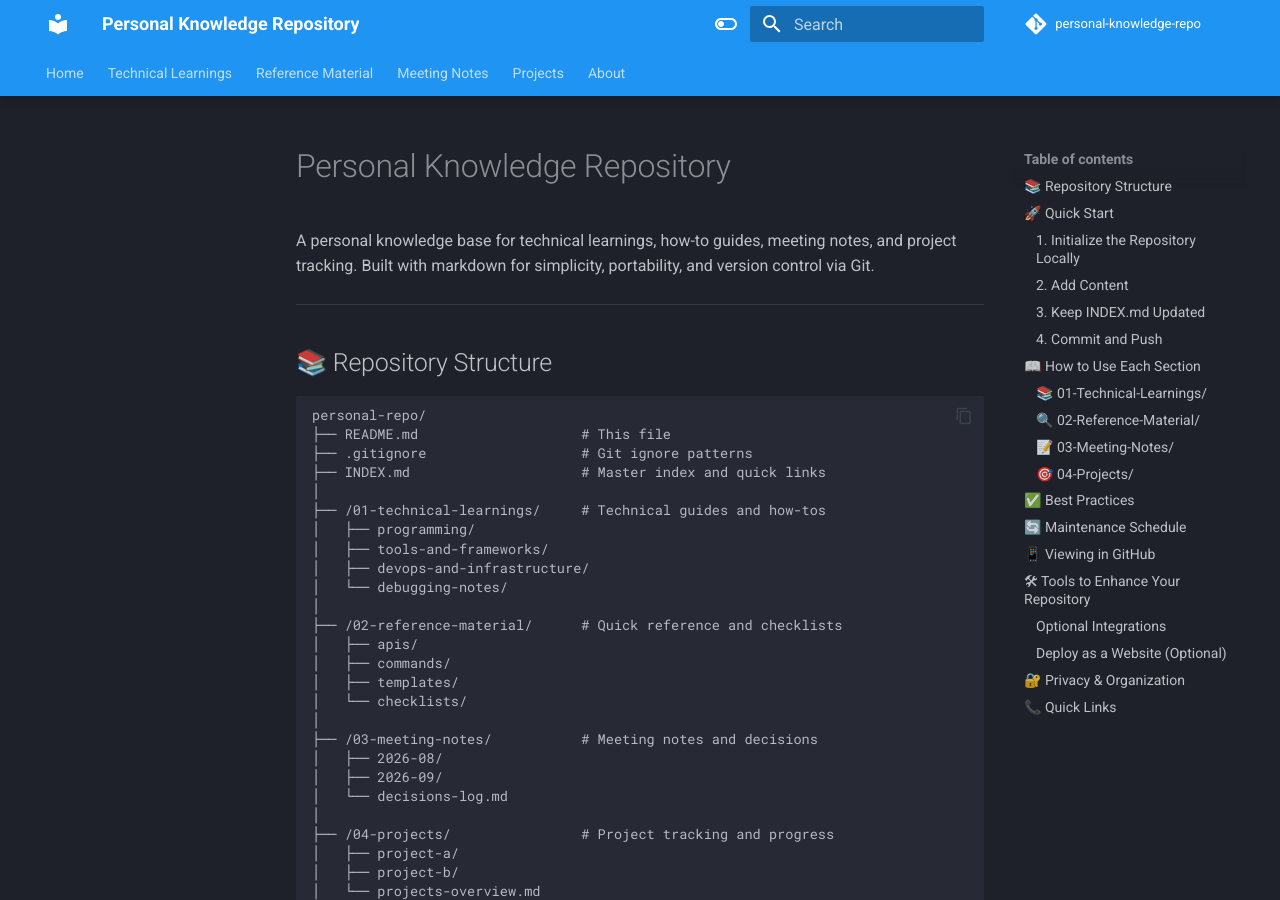
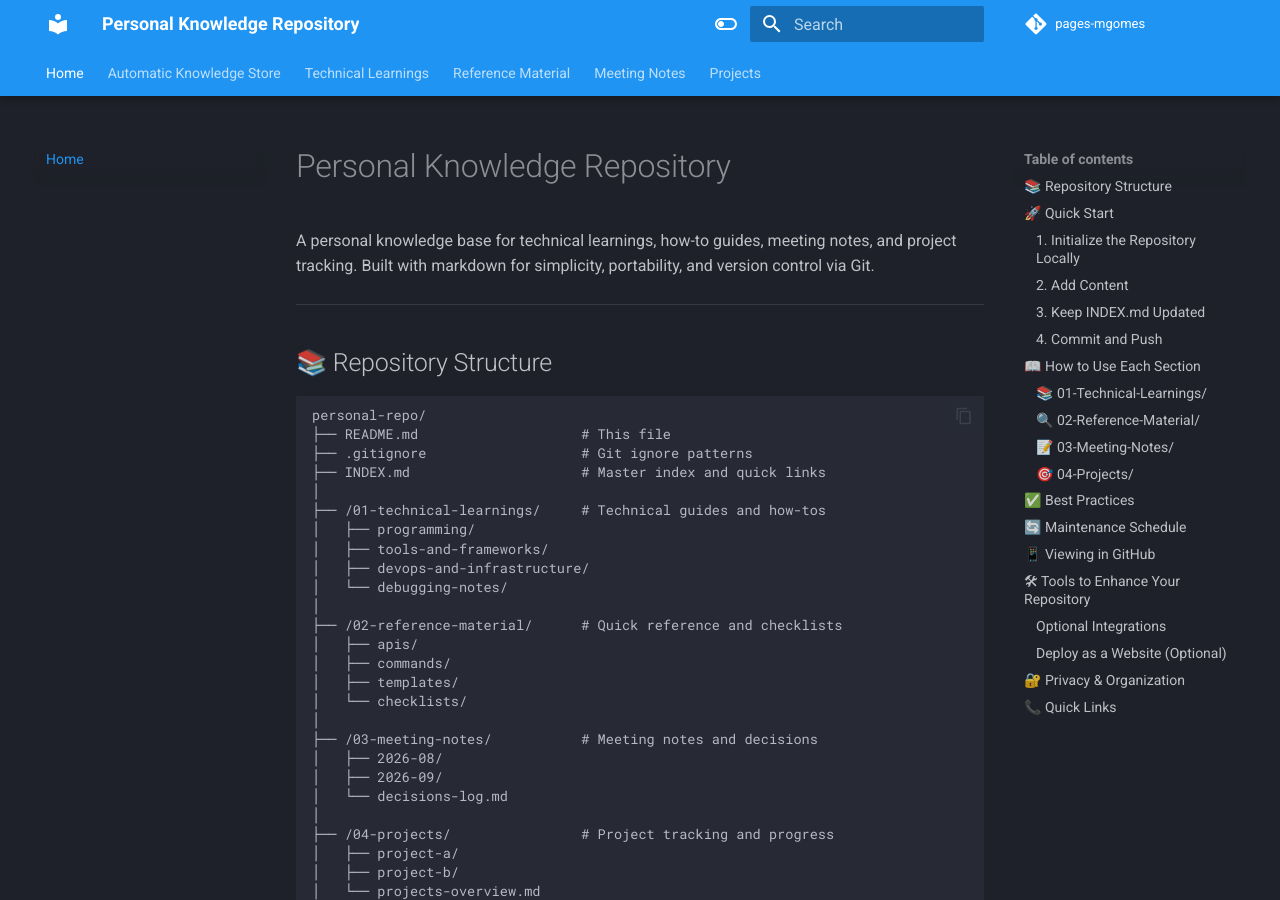
Before and after one commit to MiguelGomes2/pages-mgomes, an MkDocs documentation site: the page built from docs/index.md, in a window 1280 px wide and 900 px high. Built offline with MkDocs 1.6.1 and Material for MkDocs 9.7.7, drawn with Linux system fonts in a browser that asks for light colours; comment, search, counter and statistics services are not loaded; part of the change alters nothing that is shown.

Commit message:
Update mkdocs.yml

```diff
--- a/mkdocs.yml
+++ b/mkdocs.yml
@@ -1,10 +1,9 @@
 site_name: Personal Knowledge Repository
 site_description: Technical learnings, meeting notes, reference material, and project tracking
 site_author: Miguel Gomes
-site_url: https://fanduel.github.io/personal-knowledge-repo/
-
-repo_url: https://github.com/fanduel/personal-knowledge-repo
-repo_name: personal-knowledge-repo
+site_url: https://MiguelGomes2.github.io/pages-mgomes/
+repo_url: https://github.com/MiguelGomes2/pages-mgomes
+repo_name: pages-mgomes
 edit_uri: edit/main/docs/
 
 theme:
@@ -38,8 +37,6 @@ theme:
 plugins:
   - search:
       lang: en
-  - mkdocstrings:
-      default_handler: python
 
 markdown_extensions:
   - admonition
@@ -56,19 +53,11 @@ markdown_extensions:
       permalink: true
 
 nav:
-  - Home: Automatic-KS.md
+  - Home: index.md
+  - Automatic Knowledge Store: Automatic-KS.md
   - Technical Learnings:
     - Overview: technical-learnings/index.md
-    - Programming: technical-learnings/programming/index.md
-    - Tools & Frameworks: technical-learnings/tools-frameworks/index.md
-    - DevOps & Infrastructure: technical-learnings/devops-infra/index.md
-    - Debugging Notes: technical-learnings/debugging/index.md
   - Reference Material:
     - Overview: reference/index.md
-    - APIs: reference/apis/index.md
-    - Commands & Cheatsheets: reference/commands/index.md
-    - Templates: reference/templates/index.md
-    - Checklists: reference/checklists/index.md
   - Meeting Notes: meeting-notes/index.md
   - Projects: projects/index.md
-  - About: about.md
```
